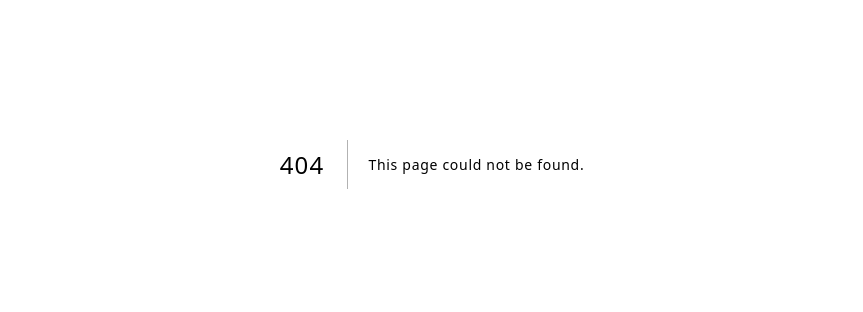
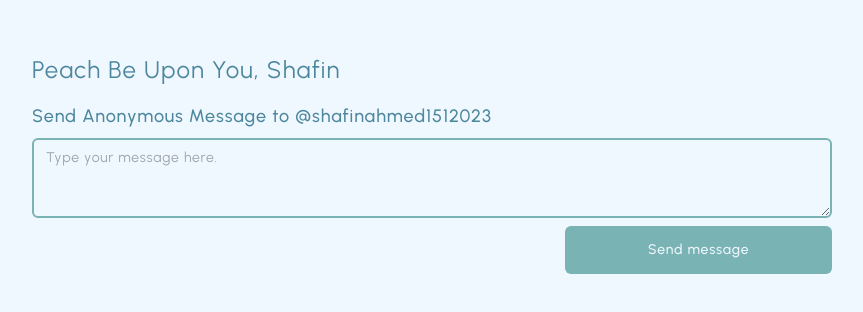
Before and after one commit to shafin-ahmed-8122003/n-questions, a Next.js app: page /user/1 in a window 1280 px wide. Before the commit this address had no page. Shown: the part 236-548 px from the top of the page, without its empty margins (208-1071 px from the left). Built offline with nearby package versions, Linux system fonts and the light colour scheme.

Commit message:
UI desing completed fully

```diff
--- a/package.json
+++ b/package.json
@@ -9,6 +9,7 @@
     "lint": "next lint"
   },
   "dependencies": {
+    "@radix-ui/react-label": "^2.0.2",
     "@radix-ui/react-slot": "^1.0.2",
     "@radix-ui/react-switch": "^1.0.3",
     "class-variance-authority": "^0.7.0",
--- a/src/app/(private)/home/_components/Message.tsx
+++ b/src/app/(private)/home/_components/Message.tsx
@@ -1,12 +1,14 @@
+import Gap from "@/src/components/Gap";
 import { Button } from "@/src/components/ui/button";
 import { Share2Icon, Trash2Icon } from "lucide-react";
 
 const Message = () => {
     return (
-        <div className="w-full h-[150px] border-2 border-primary rounded-lg flex flex-col justify-between p-4">
-            <h2 className="text-xl">Do you know that you are a dog?</h2>
+        <div className="w-full min-h-[150px] border-2 border-primary rounded-lg flex flex-col justify-between p-4">
+            <h2 className="lg:text-xl text-lg">Do you know that you are a dog?</h2>
+            <Gap height={10} />
             <div className="flex items-center justify-between">
-                <time>Jun 6, 2024 10:06 AM</time>
+                <time className="lg:text-lg text-sm">Jun 6, 2024 10:06 AM</time>
                 <div className="flex items-center gap-2">
                     <Button className="w-12">
                         <Share2Icon className="stroke-primary-foreground" />
--- a/src/app/(private)/home/_components/UniqueLink.tsx
+++ b/src/app/(private)/home/_components/UniqueLink.tsx
@@ -7,7 +7,7 @@ const UniqueLink = () => {
             <label className="text-xl">Your unique link</label>
             <div className="flex items-center h-12 relative">
                 <Input
-                    value={"https://n-questions.vercel.app/u/shafinahmed1512023"}
+                    value={"https://n-questions.vercel.app/user/shafinahmed1512023"}
                     disabled
                     className="disabled:opacity-100 disabled:cursor-text"
                 />
--- a/src/app/(private)/home/_sections/MessagesSection.tsx
+++ b/src/app/(private)/home/_sections/MessagesSection.tsx
@@ -2,7 +2,7 @@ import Message from "../_components/Message";
 
 const MessagesSection = () => {
     return (
-        <section className="grid grid-cols-2 gap-4">
+        <section className="grid md:grid-cols-2 grid-cols-1 gap-4">
             <Message />
             <Message />
             <Message />
--- a/src/app/(private)/home/page.tsx
+++ b/src/app/(private)/home/page.tsx
@@ -1,13 +1,14 @@
 import Divider from "@/src/components/Divider";
 import Gap from "@/src/components/Gap";
+import Salam from "@/src/components/Salam";
 import AcceptMessageButton from "./_components/AcceptMessageButton";
 import UniqueLink from "./_components/UniqueLink";
 import MessagesSection from "./_sections/MessagesSection";
 
 const HomePage = () => {
     return (
-        <main className="px-60 py-4 flex flex-col gap-2">
-            <h2 className="text-2xl">Peach Be Upon You, Shafin</h2>
+        <main className="xl:px-60 lg:px-40 px-4 py-4 flex flex-col gap-2">
+            <Salam />
             <Gap height={5} />
             <UniqueLink />
             <Gap height={5} />
--- /dev/null
+++ b/src/app/(public)/user/[username]/page.tsx
@@ -0,0 +1,25 @@
+import Salam from "@/src/components/Salam";
+import { Button } from "@/src/components/ui/button";
+import { Label } from "@/src/components/ui/label";
+import { Textarea } from "@/src/components/ui/textarea";
+
+const UsersPublicPage = () => {
+    return (
+        <main className="xl:px-60 lg:px-40 px-4 py-4 h-full">
+            <section className="flex flex-col justify-center h-full gap-4">
+                <Salam />
+                <div className="flex flex-col w-full gap-2">
+                    <Label className="text-lg" htmlFor="message">
+                        Send Anonymous Message to @shafinahmed1512023
+                    </Label>
+                    <Textarea placeholder="Type your message here." id="message" />
+                    <Button size="lg" className="w-min md:w-1/3 self-end">
+                        Send message
+                    </Button>
+                </div>
+            </section>
+        </main>
+    );
+};
+
+export default UsersPublicPage;
--- /dev/null
+++ b/src/components/Salam.tsx
@@ -0,0 +1,5 @@
+const Salam = () => {
+    return <h2 className="text-2xl">Peach Be Upon You, Shafin</h2>;
+};
+
+export default Salam;
--- /dev/null
+++ b/src/components/ui/label.tsx
@@ -0,0 +1,26 @@
+"use client"
+
+import * as React from "react"
+import * as LabelPrimitive from "@radix-ui/react-label"
+import { cva, type VariantProps } from "class-variance-authority"
+
+import { cn } from "@/src/lib/utils"
+
+const labelVariants = cva(
+  "text-sm font-medium leading-none peer-disabled:cursor-not-allowed peer-disabled:opacity-70"
+)
+
+const Label = React.forwardRef<
+  React.ElementRef<typeof LabelPrimitive.Root>,
+  React.ComponentPropsWithoutRef<typeof LabelPrimitive.Root> &
+    VariantProps<typeof labelVariants>
+>(({ className, ...props }, ref) => (
+  <LabelPrimitive.Root
+    ref={ref}
+    className={cn(labelVariants(), className)}
+    {...props}
+  />
+))
+Label.displayName = LabelPrimitive.Root.displayName
+
+export { Label }
--- /dev/null
+++ b/src/components/ui/textarea.tsx
@@ -0,0 +1,23 @@
+import * as React from "react";
+
+import { cn } from "@/src/lib/utils";
+
+export interface TextareaProps extends React.TextareaHTMLAttributes<HTMLTextAreaElement> {}
+
+const Textarea = React.forwardRef<HTMLTextAreaElement, TextareaProps>(
+    ({ className, ...props }, ref) => {
+        return (
+            <textarea
+                className={cn(
+                    "flex min-h-[80px] w-full rounded-md border-2 border-primary bg-background px-3 py-2 text-sm placeholder:text-muted-foreground outline-none disabled:cursor-not-allowed disabled:opacity-50",
+                    className
+                )}
+                ref={ref}
+                {...props}
+            />
+        );
+    }
+);
+Textarea.displayName = "Textarea";
+
+export { Textarea };
```
Also changed, not shown: 1 other file (tests, documents, lock files or other folders).
